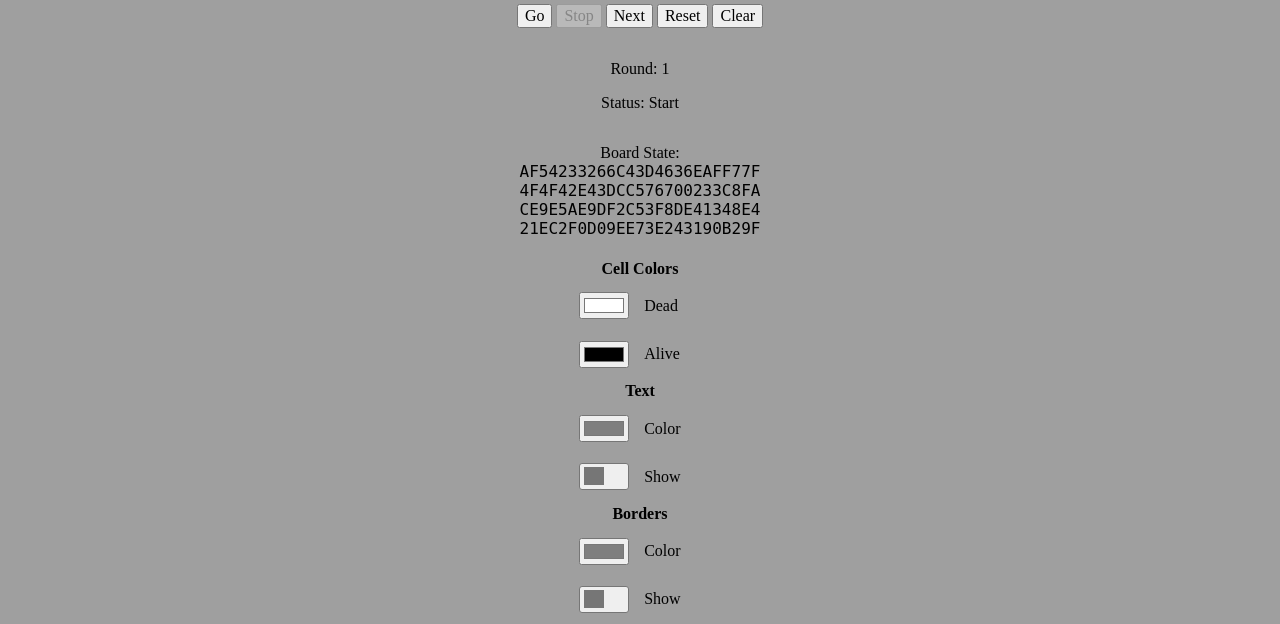
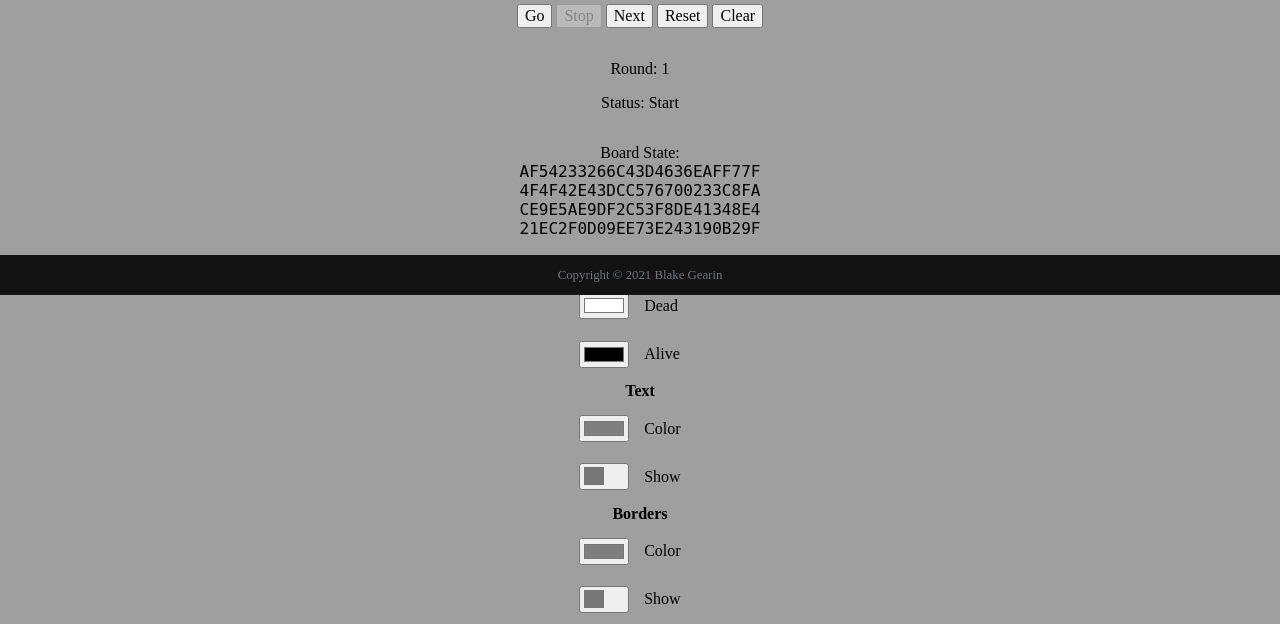
Before and after one commit to blakegearin/cestlavieconway, a PHP site: page / in a window 1280 px wide. Shown: the part 505-1129 px from the top of the page. Run offline with PHP 8.4, Linux system fonts and the light colour scheme.

Commit message:
Added footer

```diff
--- a/index.php
+++ b/index.php
@@ -12,6 +12,13 @@
         include("php/generate_board.php");
       ?>
     </main>
+    <footer class="container-fluid w-100 py-3">
+      <div class="center">
+        <small class="text-muted">
+          Copyright © <?php include("php/get_copyright.php");?> Blake Gearin
+        </small>
+      </div>
+    </footer>
     <script src="scripts/jquery-3.6.0.min.js"></script>
     <script src="scripts/index.js"></script>
   </body>
--- /dev/null
+++ b/php/get_copyright.php
@@ -0,0 +1,10 @@
+<?php
+$current_year = date("Y");
+$copyright = 2021;
+
+if ($current_year != $copyright) {
+  $copyright .= "–{$current_year}";
+}
+
+echo $copyright;
+?>
--- a/styles/style.php
+++ b/styles/style.php
@@ -39,6 +39,7 @@
 button,
 label,
 p,
+small,
 span,
 td
 {
@@ -58,6 +59,7 @@
 {
   margin-left: auto;
   margin-right: auto;
+  text-align: center;
 }
 
 .alive
@@ -107,7 +109,7 @@
   width: 50%;
   margin-left: auto;
   margin-right: auto;
-  margin-bottom: 20px;
+  margin-bottom: 50px;
   table-layout: fixed;
 }
 
@@ -203,3 +205,32 @@
   -ms-transform: translateX(21px);
   transform: translateX(21px);
 }
+
+
+element.style {
+}
+.center {
+    text-align: center;
+}
+footer div {
+  position: fixed;
+  left: 0;
+  bottom: 0;
+  width: 100%;
+  height: 40px;
+  margin-top: -151px;
+  text-rendering: auto;
+  background-attachment: fixed;
+  background-color: #131313;
+  clear: both;
+}
+
+.text-muted {
+  color: #6c757d;
+}
+
+footer div small {
+  line-height: 3.25;
+  font-size: 80%;
+  font-weight: 400;
+}
```
